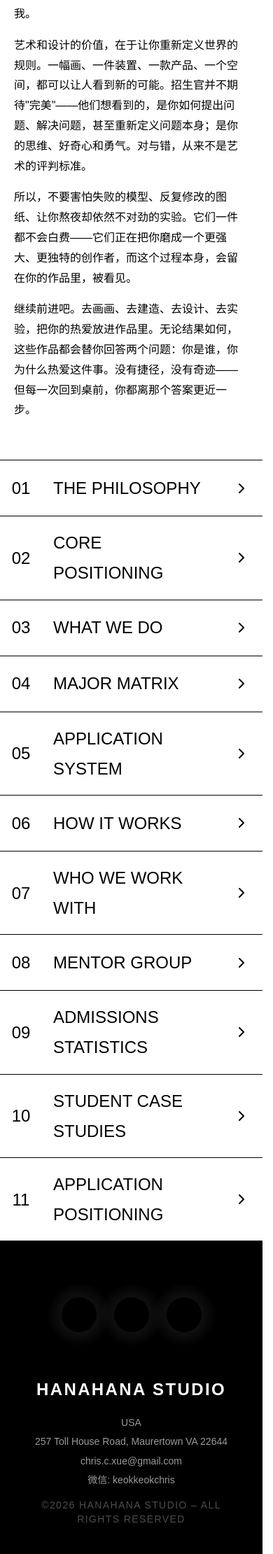
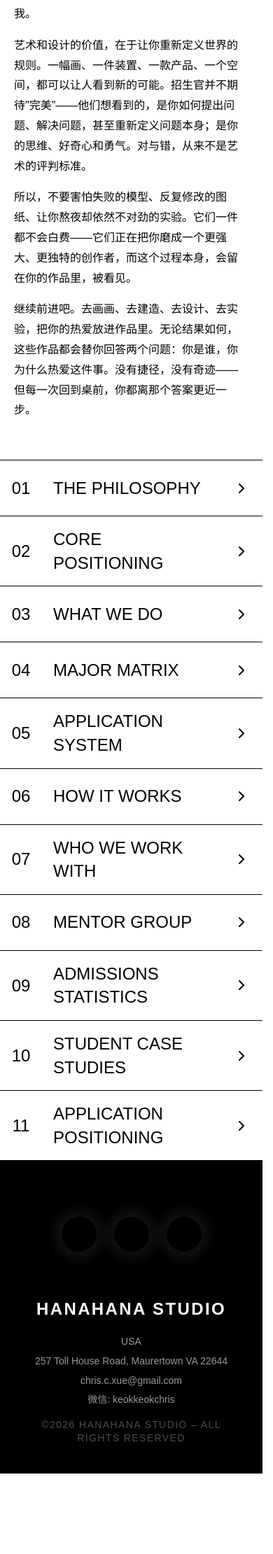
Before and after one commit to chriscxue/hanahana.studio, a Jekyll site: the page built from Consulting.html, in a window 390 px wide. Shown: the part 977-3198 px from the top of the page at 70% size. Built offline with Jekyll 4.4.1, drawn with Linux system fonts in a browser that asks for light colours; some web fonts are replaced; after the commit the page ends 3083 px from its top, so only the background shows below that.

Commit message:
Consulting列表01-11序号标题行距从1.8收紧为1.4
三档断点(桌面36px/768px30px/480px24px)行距统一从1.8改为1.4，
与本轮其他标题类元素(表头/信息块标题等)的行距标准对齐，收紧字号变大后的视觉块头。

```diff
--- a/Consulting.html
+++ b/Consulting.html
@@ -86,7 +86,7 @@ description: "HANAHANA STUDIO是美国VIA高中官方艺术部与独立艺术院
         .project-name {
             font-size: 36px;
             font-weight: 600;
-            line-height: 1.8;
+            line-height: 1.4;
             color: #000;
         }
 
@@ -291,7 +291,7 @@ description: "HANAHANA STUDIO是美国VIA高中官方艺术部与独立艺术院
             font-size: 36px;
             font-weight: 600;
             color: #000;
-            line-height: 1.8;
+            line-height: 1.4;
             display: grid;
         }
 
@@ -488,13 +488,13 @@ description: "HANAHANA STUDIO是美国VIA高中官方艺术部与独立艺术院
             .project-name {
                 font-size: 30px;
                 font-weight: 600;
-                line-height: 1.8;
+                line-height: 1.4;
             }
 
             .project-description {
                 font-size: 30px;
                 font-weight: 600;
-                line-height: 1.8;
+                line-height: 1.4;
             }
 
             .dropdown-header {
@@ -538,13 +538,13 @@ description: "HANAHANA STUDIO是美国VIA高中官方艺术部与独立艺术院
             .project-name {
                 font-size: 24px;
                 font-weight: 400;
-                line-height: 1.8;
+                line-height: 1.4;
             }
 
             .project-description {
                 font-size: 24px;
                 font-weight: 400;
-                line-height: 1.8;
+                line-height: 1.4;
             }
 
             .dropdown-col {
```
